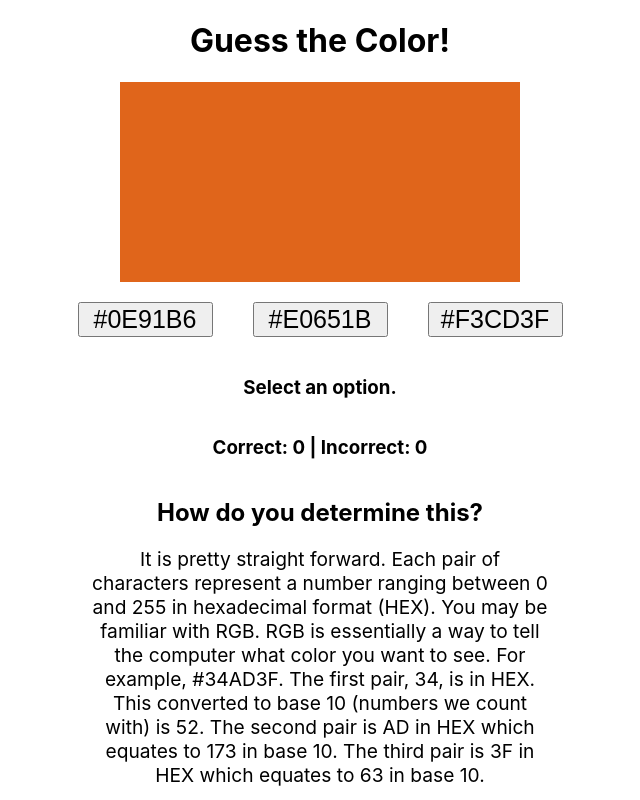
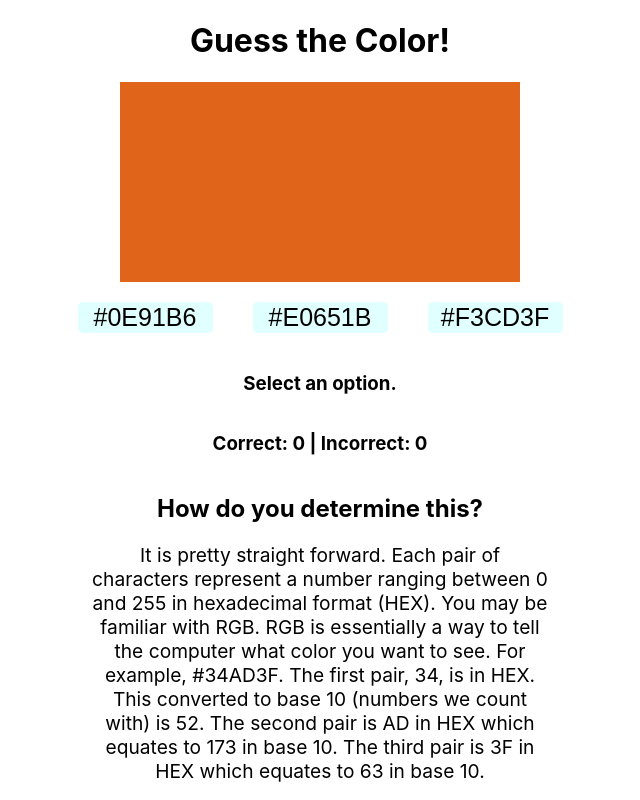
Before and after one commit to inan7978/color-guesser, a React (Create React App) app: page / in a window 1280 px wide. Shown: the top 800 px of the page, without its empty margins (320-960 px from the left). Built offline with nearby package versions, Linux system fonts and the light colour scheme.

Commit message:
changed button appearance and centered text in them, i think lol

```diff
--- a/src/App.css
+++ b/src/App.css
@@ -28,6 +28,14 @@
   margin: 20px;
   font-size: 25px;
   width: 135px;
+  align-items: center;
+  border: none;
+  background-color: lightcyan;
+  border-radius: 5px;
+}
+
+.answers:hover {
+  background-color: cyan;
 }
 .explanation {
   max-width: 500px;
```
